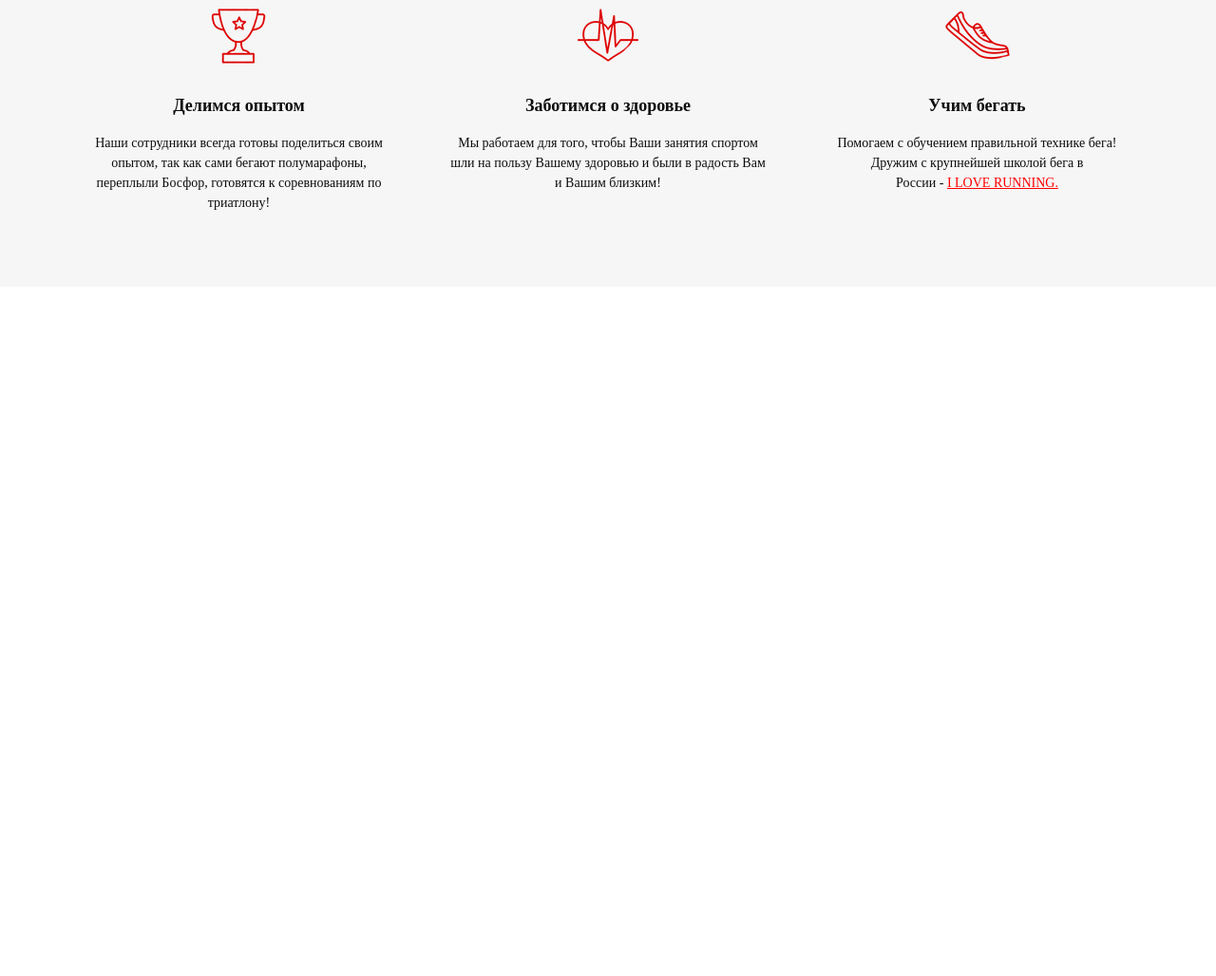
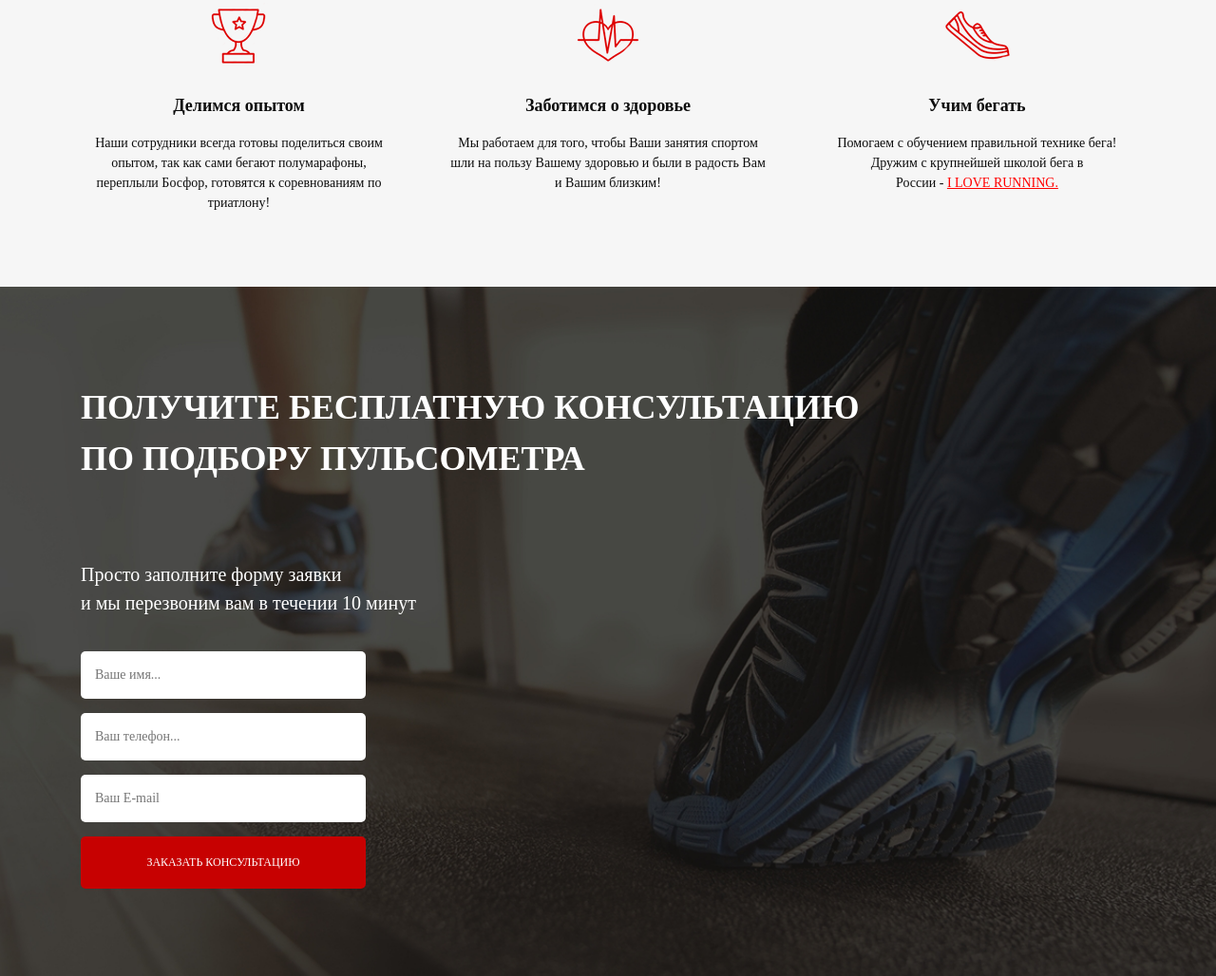
Before and after one commit to StormCreator/Pulsometr, a plain HTML site: page src/index.html in a window 1280 px wide. Shown: the part 901-1929 px from the top of the page at 95% size. Before the commit the page ends 1203 px from the top, so only its background shows below. Drawn offline with nearby package versions, Linux system fonts and the light colour scheme; files that its build step writes are made by us from their sources; files whose address does not match are found by name; a web font is replaced by a local one.

Commit message:
Finish Consultation section

```diff
--- a/src/index.html
+++ b/src/index.html
@@ -99,5 +99,28 @@
           </div>
       </div>
   </section>
+
+  <section class="consultation">
+      <div class="container">
+          <div class="consultation__title">
+            <p>
+                Получите бесплатную консультацию<br>
+                по подбору пульсометра
+            </p>
+          </div>
+          <div class="consultation__subtitle">
+            <p>
+                Просто заполните форму заявки <br>
+                и мы перезвоним вам в течении 10 минут
+            </p>
+          </div>
+          <form action="#" class="consultation__form">
+              <input type="text" name="name" placeholder="Ваше имя...">
+              <input type="tel" name="phone" placeholder="Ваш телефон...">
+              <input type="email" name="email" placeholder="Ваш E-mail">
+              <button class="button button-submit" type="submit">заказать кОНСУЛЬТАЦИЮ</button>
+          </form>
+      </div>
+  </section>
 </body>
 </html>
--- a/src/sass/blocks/_buttons.sass
+++ b/src/sass/blocks/_buttons.sass
@@ -14,3 +14,6 @@
         height: 50px
         color: #ffffff
         font-size: 16px
+    &-submit
+        width: 300px
+        height: 55px
--- /dev/null
+++ b/src/sass/blocks/_consultation.sass
@@ -0,0 +1,37 @@
+.consultation
+    min-height: 680px
+    padding: 100px 0 92px 0
+    background: url('../images/run_bg.jpg') center (center/cover) no-repeat
+    &__title
+       p
+            color: #ffffff
+            font-size: 36px
+            font-weight: 700
+            text-transform: uppercase
+            padding: 0
+            margin: 0
+    &__subtitle
+        margin-top: 80px
+        p
+            color: #ffffff
+            font-size: 20px
+            font-weight: 500
+            padding: 0
+            margin: 0
+    &__form
+        margin-top: 36px
+        display: flex
+        flex-direction: column
+        input
+            width: 300px
+            height: 50px
+            border-radius: 5px
+            background-color: #ffffff
+            margin-bottom: 15px
+            padding-left: 15px
+            color: #4b4b4b
+            font-size: 14px
+            font-weight: 300
+            line-height: 66px
+            &:last-child
+                margin-bottom:  0px
--- a/src/sass/style.sass
+++ b/src/sass/style.sass
@@ -17,3 +17,4 @@ body
 @import 'blocks/header'
 @import 'blocks/buttons'
 @import 'blocks/advantages'
+@import 'blocks/consultation'
```
